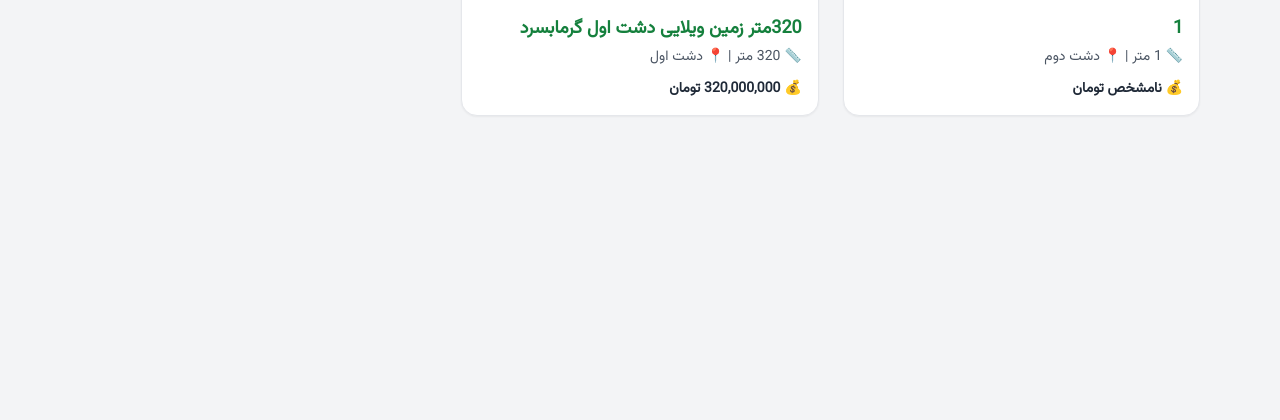
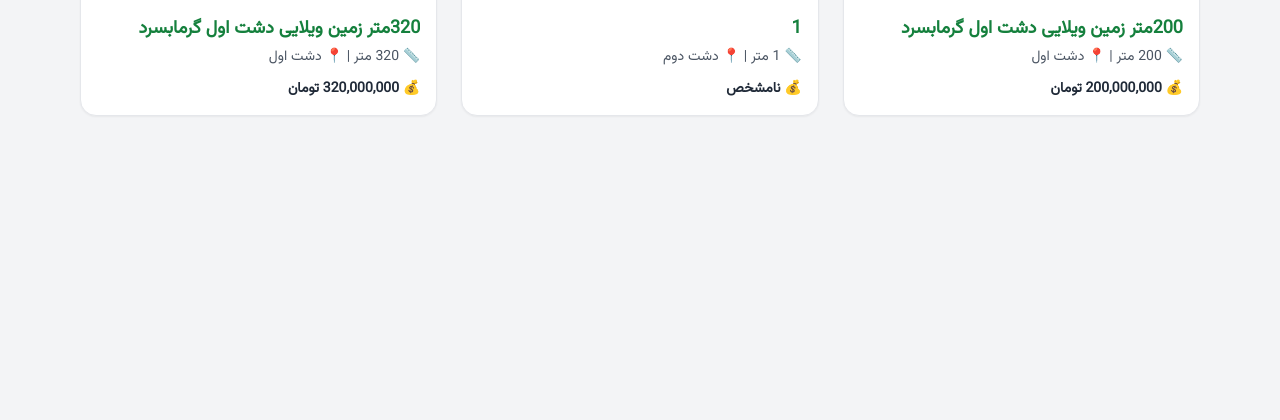
Before and after one commit to asman-trader/garmabsard-flask, a Flask app: page / in a window 1280 px wide. Shown: the part 290-710 px from the top of the page. Run offline with Flask 3, Linux system fonts and the light colour scheme; some libraries are stand-ins or nearby versions.

Commit message:
Auto commit version v1

```diff
--- a/app/routes/main.py
+++ b/app/routes/main.py
@@ -50,12 +50,13 @@ def parse_datetime_safe(date_str):
         except ValueError:
             return datetime(1970, 1, 1)
 
-# ✅ نمایش فایل‌های آپلود شده از data/uploads
+# نمایش فایل‌های آپلود شده
 @main_bp.route('/uploads/<path:filename>')
 def uploaded_file(filename):
     folder = os.path.join(current_app.root_path, 'data', 'uploads')
     return send_from_directory(folder, filename)
 
+# صفحه اصلی سایت - لیست زمین‌های تأییدشده
 @main_bp.route('/')
 def index():
     lands = load_json(current_app.config['LANDS_FILE'])
@@ -138,13 +139,20 @@ def add_land():
         title = request.form.get('title')
         location = request.form.get('location')
         size = request.form.get('size')
+        price_total = request.form.get('price_total') or None
         images = request.files.getlist('images')
 
         if not title or not location or not size:
             flash("همه فیلدها الزامی هستند.")
             return redirect(url_for('main.add_land'))
 
-        session['land_temp'] = {'title': title, 'location': location, 'size': size}
+        session['land_temp'] = {
+            'title': title,
+            'location': location,
+            'size': size,
+            'price_total': int(price_total) if price_total else None
+        }
+
         code = datetime.now().strftime('%Y%m%d%H%M%S')
         folder = os.path.join(current_app.root_path, 'data', 'uploads')
         os.makedirs(folder, exist_ok=True)
@@ -198,17 +206,21 @@ def finalize_land():
 
     status = 'approved' if approval_method == 'auto' else 'pending'
     lands = load_json(current_app.config['LANDS_FILE'])
-    lands.append({
+
+    new_land = {
         'code': session['land_code'],
         'title': session['land_temp']['title'],
         'location': session['land_temp']['location'],
         'size': session['land_temp']['size'],
+        'price_total': session['land_temp'].get('price_total'),
         'images': session['land_images'],
         'created_at': datetime.now().strftime('%Y-%m-%d %H:%M:%S'),
         'owner': session.get('user_phone'),
         'status': status,
         'ad_type': session['land_ad_type']
-    })
+    }
+
+    lands.append(new_land)
     save_json(current_app.config['LANDS_FILE'], lands)
     for key in required:
         session.pop(key, None)
@@ -260,7 +272,8 @@ def edit_land(code):
         land.update({
             'title': request.form.get('title'),
             'location': request.form.get('location'),
-            'size': request.form.get('size')
+            'size': request.form.get('size'),
+            'price_total': int(request.form.get('price_total')) if request.form.get('price_total') else None
         })
 
         images = request.files.getlist('images')
--- a/app/templates/index.html
+++ b/app/templates/index.html
@@ -6,12 +6,12 @@
 <main class="max-w-6xl mx-auto px-4 grid grid-cols-1 sm:grid-cols-2 lg:grid-cols-3 gap-6" id="landList">
   {% for land in lands %}
   <div class="relative bg-white dark:bg-gray-800 border border-gray-200 dark:border-gray-700 rounded-2xl shadow-sm hover:shadow-xl transition-transform hover:scale-[1.02] duration-300 overflow-hidden land-card"
-    data-location="{{ land.location }}" data-code="{{ land.code }}" data-title="{{ land.title }}"
-    data-size="{{ land.size }}" data-price="{{ land.price_total }}"
-    data-image="{{ land.images[0] if land.images else '' }}">
+    data-location="{{ land.get('location') }}" data-code="{{ land.get('code') }}" data-title="{{ land.get('title') }}"
+    data-size="{{ land.get('size') }}" data-price="{{ land.get('price_total') }}"
+    data-image="{{ land.get('images')[0] if land.get('images') else '' }}">
 
     <!-- ❤️ علاقه‌مندی -->
-    <button type="button" class="absolute top-2 left-2 z-10 favorite-btn" data-code="{{ land.code }}" aria-label="افزودن به علاقه‌مندی‌ها">
+    <button type="button" class="absolute top-2 left-2 z-10 favorite-btn" data-code="{{ land.get('code') }}" aria-label="افزودن به علاقه‌مندی‌ها">
       <svg xmlns="http://www.w3.org/2000/svg" fill="none" viewBox="0 0 24 24" stroke="currentColor"
         class="w-7 h-7 text-gray-400 hover:text-red-500 transition-colors duration-300">
         <path stroke-linecap="round" stroke-linejoin="round" stroke-width="2"
@@ -19,10 +19,10 @@
       </svg>
     </button>
 
-    <a href="{{ url_for('main.land_detail', code=land.code) }}">
-      {% if land.images and land.images[0] %}
-      <img src="{{ url_for('main.uploaded_file', filename=land.images[0]) }}"
-           alt="تصویر زمین {{ land.title }}"
+    <a href="{{ url_for('main.land_detail', code=land.get('code')) }}">
+      {% if land.get('images') and land.get('images')[0] %}
+      <img src="{{ url_for('main.uploaded_file', filename=land.get('images')[0]) }}"
+           alt="تصویر زمین {{ land.get('title') }}"
            loading="lazy"
            class="w-full h-48 object-cover rounded-t-2xl">
       {% else %}
@@ -31,14 +31,18 @@
     </a>
 
     <div class="p-4">
-      <a href="{{ url_for('main.land_detail', code=land.code) }}">
-        <h3 class="text-lg font-bold text-green-700 dark:text-green-400 hover:underline truncate">{{ land.title }}</h3>
+      <a href="{{ url_for('main.land_detail', code=land.get('code')) }}">
+        <h3 class="text-lg font-bold text-green-700 dark:text-green-400 hover:underline truncate">{{ land.get('title') }}</h3>
       </a>
       <p class="text-sm text-gray-600 dark:text-gray-300 mt-1">
-        📏 {{ "{:,}".format(land.size | int) if land.size else "?" }} متر | 📍 {{ land.location or "?" }}
+        📏 {{ "{:,}".format(land.get('size') | int) if land.get('size') is not none else "?" }} متر | 📍 {{ land.get('location') or "?" }}
       </p>
       <p class="text-sm text-gray-800 dark:text-gray-200 font-semibold mt-3">
-        💰 {{ "{:,}".format(land.price_total | int) if land.price_total else "نامشخص" }} تومان
+        {% if land.get('price_total') is not none %}
+          💰 {{ "{:,}".format(land.get('price_total') | int) }} تومان
+        {% else %}
+          💰 نامشخص
+        {% endif %}
       </p>
     </div>
   </div>
--- a/data/lands.json
+++ b/data/lands.json
@@ -33,5 +33,19 @@
     "owner": "09121471301",
     "status": "approved",
     "ad_type": "site"
+  },
+  {
+    "code": "20250731125628",
+    "title": "200متر زمین ویلایی دشت اول  گرمابسرد ",
+    "location": "دشت اول",
+    "size": "200",
+    "price_total": 200000000,
+    "images": [
+      "20250731125628__jpg"
+    ],
+    "created_at": "2025-07-31 12:56:30",
+    "owner": "09121471301",
+    "status": "approved",
+    "ad_type": "site"
   }
 ]
```
Also changed, not shown: app/templates/land_detail.html (+13 -0 lines), 1 other file.
